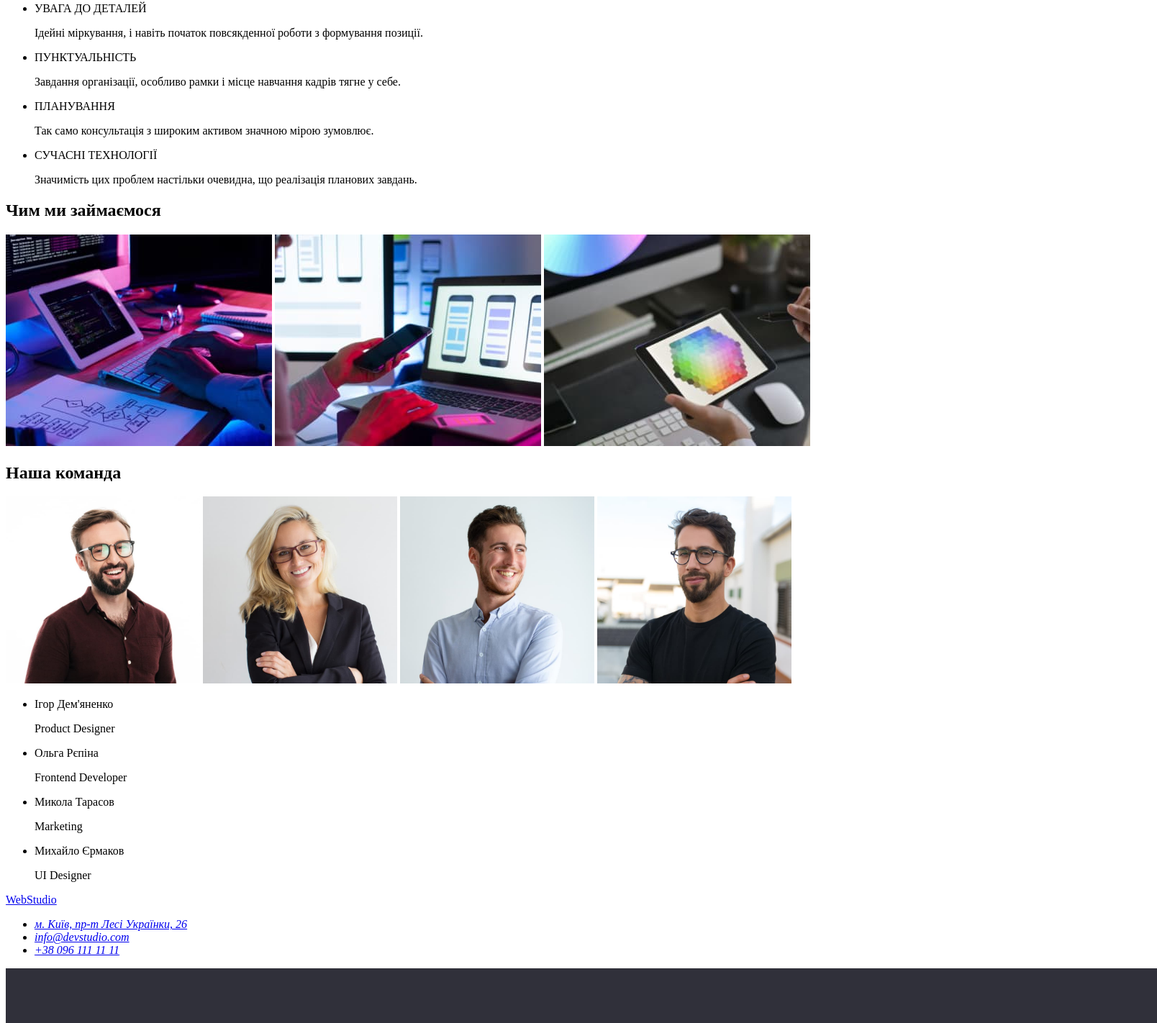
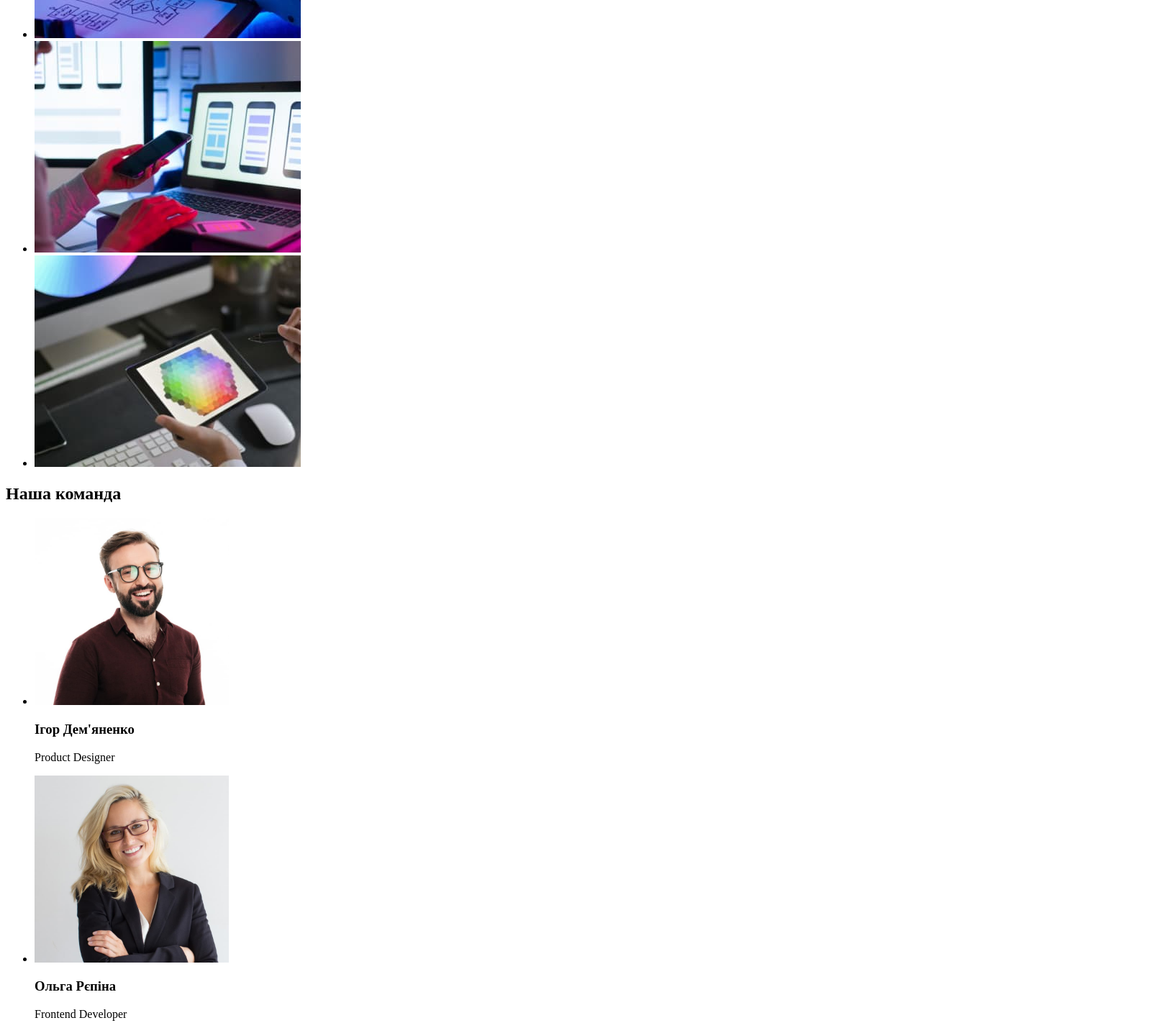
Before and after one commit to Serhii-Buha/goit-markup-hw-01, a plain HTML site: page index.html in a window 1280 px wide. Shown: the part 853-2275 px from the top of the page at 72% size, 1608 px wide, since content can reach past the window. Drawn offline with Linux system fonts and the light colour scheme.

Commit message:
Update index.html

```diff
--- a/index.html
+++ b/index.html
@@ -24,7 +24,6 @@
       <section>
         <h1>Ефективні рішення для вашого бізнесу</h1>
         <button type="button">Замовити послугу</button>
-        <img src="./images/bgg.jpg" alt="bgh1" width="1600" height="600" />
       </section>
     </header>
 
@@ -32,27 +31,27 @@
       <section class="features">
         <ul>
           <li>
-            <p>УВАГА ДО ДЕТАЛЕЙ</p>
+            <h3>УВАГА ДО ДЕТАЛЕЙ</h3>
             <p>
               Ідейні міркування, і навіть початок повсякденної роботи з
               формування позиції.
             </p>
           </li>
           <li>
-            <p>ПУНКТУАЛЬНІСТЬ</p>
+            <h3>ПУНКТУАЛЬНІСТЬ</h3>
             <p>
               Завдання організації, особливо рамки і місце навчання кадрів тягне
               у себе.
             </p>
           </li>
           <li>
-            <p>ПЛАНУВАННЯ</p>
+            <h3>ПЛАНУВАННЯ</h3>
             <p>
               Так само консультація з широким активом значною мірою зумовлює.
             </p>
           </li>
           <li>
-            <p>СУЧАСНІ ТЕХНОЛОГІЇ</p>
+            <h3>СУЧАСНІ ТЕХНОЛОГІЇ</h3>
             <p>
               Значимість цих проблем настільки очевидна, що реалізація планових
               завдань.
@@ -63,33 +62,76 @@
 
       <section class="about">
         <h2>Чим ми займаємося</h2>
-        <img src="./images/about1.jpg" alt="about1" width="370" height="294" />
-        <img src="./images/about2.jpg" alt="about2" width="370" height="294" />
-        <img src="./images/about3.jpg" alt="about3" width="370" height="294" />
+        <ul>
+          <li>
+            <img
+              src="./images/about1.jpg"
+              alt="about1"
+              width="370"
+              height="294"
+            />
+          </li>
+          <li>
+            <img
+              src="./images/about2.jpg"
+              alt="about2"
+              width="370"
+              height="294"
+            />
+          </li>
+          <li>
+            <img
+              src="./images/about3.jpg"
+              alt="about3"
+              width="370"
+              height="294"
+            />
+          </li>
+        </ul>
       </section>
 
       <section class="team">
         <h2>Наша команда</h2>
-        <img src="./images/team1.jpg" alt="team1" width="270" height="260" />
-        <img src="./images/team2.jpg" alt="team2" width="270" height="260" />
-        <img src="./images/team3.jpg" alt="team3" width="270" height="260" />
-        <img src="./images/team4.jpg" alt="team4" width="270" height="260" />
 
         <ul>
           <li>
-            <p>Ігор Дем'яненко</p>
+            <img
+              src="./images/team1.jpg"
+              alt="team1"
+              width="270"
+              height="260"
+            />
+            <h3>Ігор Дем'яненко</h3>
             <p lang="en">Product Designer</p>
           </li>
           <li>
-            <p>Ольга Рєпіна</p>
+            <img
+              src="./images/team2.jpg"
+              alt="team2"
+              width="270"
+              height="260"
+            />
+            <h3>Ольга Рєпіна</h3>
             <p lang="en">Frontend Developer</p>
           </li>
           <li>
-            <p>Микола Тарасов</p>
+            <img
+              src="./images/team3.jpg"
+              alt="team3"
+              width="270"
+              height="260"
+            />
+            <h3>Микола Тарасов</h3>
             <p lang="en">Marketing</p>
           </li>
           <li>
-            <p>Михайло Єрмаков</p>
+            <img
+              src="./images/team4.jpg"
+              alt="team4"
+              width="270"
+              height="260"
+            />
+            <h3>Михайло Єрмаков</h3>
             <p lang="en">UI Designer</p>
           </li>
         </ul>
@@ -112,12 +154,6 @@
           <li><a href="mailto:info@devstudio.com">info@devstudio.com</a></li>
           <li><a href="tel:+380961111111">+38 096 111 11 11</a></li>
         </ul>
-        <img
-          src="./images/footerbg.jpg"
-          alt="footerbg"
-          width="1600"
-          height="252"
-        />
       </address>
     </footer>
   </body>
```
